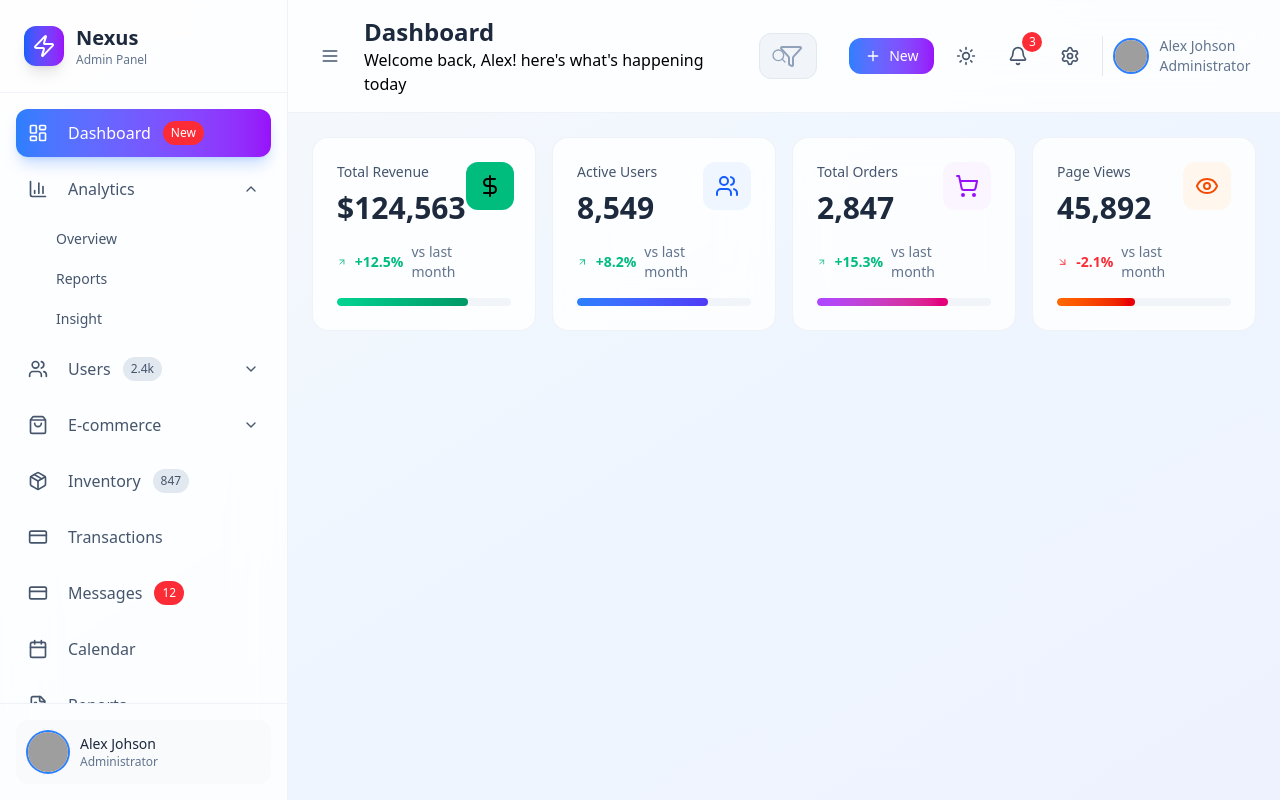
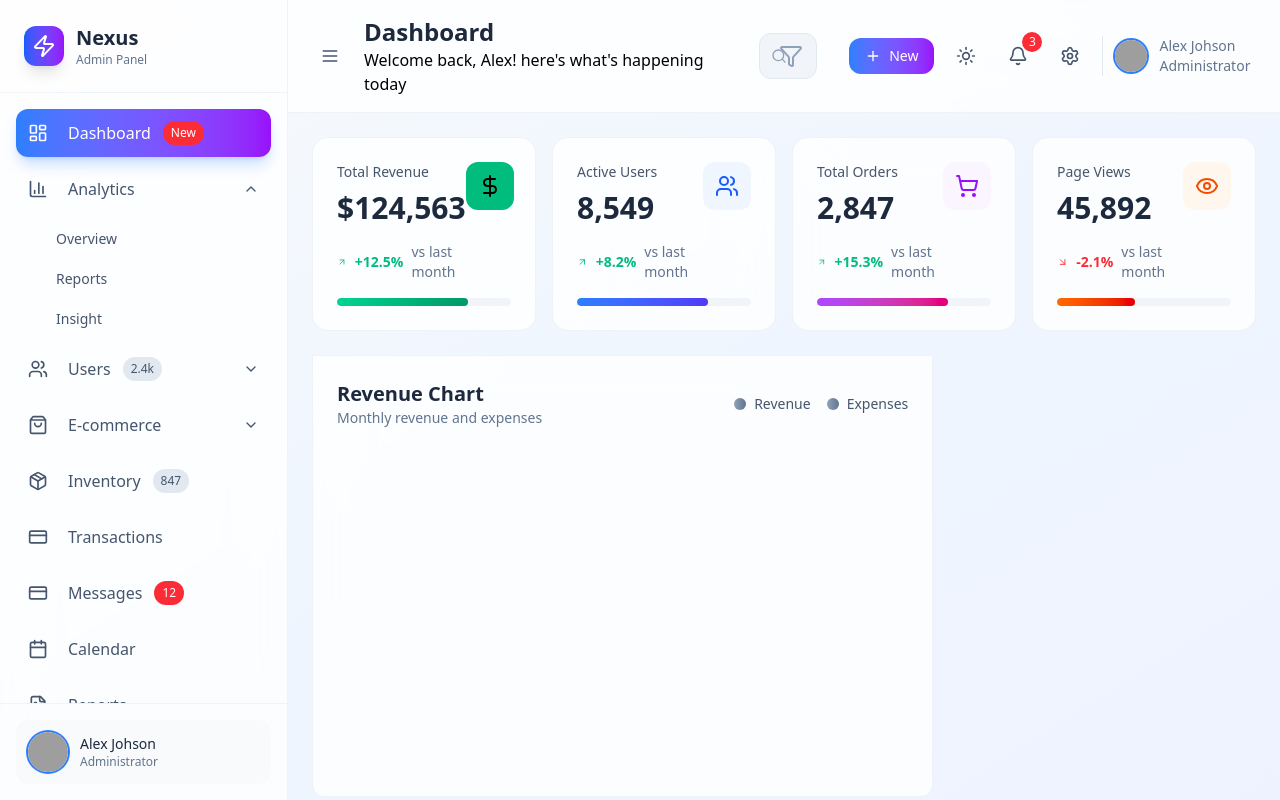
Before and after one commit to abubakar83/admin-dashboard-with-React-JS-and-Tailwind-CSS, a React (Vite) app in the folder vite-project/: page / in a window 1280 px wide. Built offline with nearby package versions, Linux system fonts and the light colour scheme; grey boxes are pictures that could not be loaded.

Commit message:
adding chatsection with RevenueChart component and its styling

```diff
--- /dev/null
+++ b/vite-project/src/Dashboard/ChartSection.jsx
@@ -0,0 +1,13 @@
+import RevenueChart from "./RevenueChart"
+
+const ChartSection = () => {
+  return (
+    <div className="grid grid-cols-1 xl:grid-cols-3 gap-6">
+        <div className="xl:col-span-2">
+            <RevenueChart/>
+        </div>
+    </div>
+  )
+}
+
+export default ChartSection
--- a/vite-project/src/Dashboard/Dashboard.jsx
+++ b/vite-project/src/Dashboard/Dashboard.jsx
@@ -1,3 +1,4 @@
+import ChartSection from "./ChartSection"
 import StatsGrid from "./StatsGrid"
 
 const Dashboard = () => {
@@ -5,6 +6,7 @@ const Dashboard = () => {
     <div className="space-y-6">
         {/* Stats grid */}
         <StatsGrid/>
+        <ChartSection/>
     </div>
   )
 }
--- /dev/null
+++ b/vite-project/src/Dashboard/RevenueChart.jsx
@@ -0,0 +1,30 @@
+
+const RevenueChart = () => {
+  return (
+    <div className='bg-white/80 dark:bg-slate-900/80 backdrop-blur-xl rounded-b-xl border border-slate-200/50 dark:border-slate-700/50 p-6'>
+      <div className="flex items-center justify-between mb-6 ">
+        <div>
+        <h3 className="text-xl font-bold text-slate-800 dark:text-white">Revenue Chart</h3>
+        <p className='text-sm text-slate-500 dark:text-slate-400 '>Monthly revenue and expenses</p>
+        </div>
+        <div className="flex items-center space-x-4">
+          <div className="flex items-center space-x-2">
+            <div className='w-3 h-3 bg-gradient-to-r from-slate-400 to-slate-500 rounded-full'></div>
+              <div className='text-sm text-slate-600 dark:text-slate-400'>
+                <span>Revenue</span>
+              </div>
+          </div>
+          <div className="flex items-center space-x-2">
+            <div className='w-3 h-3 bg-gradient-to-r from-slate-400 to-slate-500 rounded-full'></div>
+              <div className='text-sm text-slate-600 dark:text-slate-400'>
+                <span>Expenses</span>
+              </div>
+          </div>
+        </div>
+      </div>
+        <div className="h-80"></div>
+    </div>
+  )
+}
+
+export default RevenueChart
```
Also changed, not shown: vite-project/src/Dashboard/StatsGrid.jsx (+29 -6 lines).
